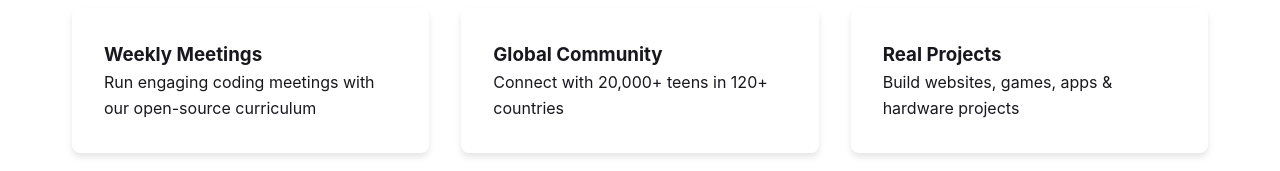
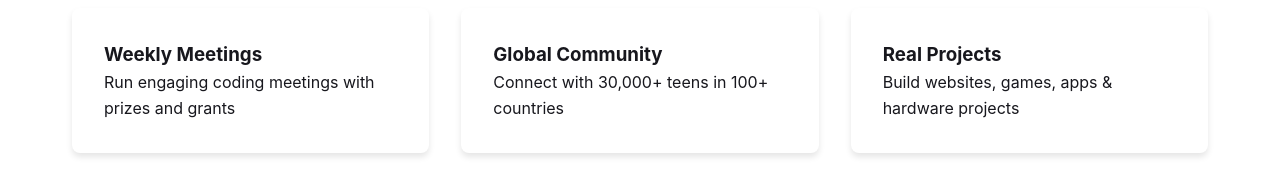
Before and after one commit to PianoMan0/hackclub-site, a plain HTML site: page index.html in a window 1280 px wide. Shown: the part 687-858 px from the top of the page. Drawn offline with Linux system fonts and the light colour scheme.

Commit message:
Update index.html

```diff
--- a/index.html
+++ b/index.html
@@ -53,11 +53,11 @@
         <div class="features-grid">
           <div class="feature-card">
             <h3>Weekly Meetings</h3>
-            <p>Run engaging coding meetings with our open-source curriculum</p>
+            <p>Run engaging coding meetings with prizes and grants</p>
           </div>
           <div class="feature-card">
             <h3>Global Community</h3>
-            <p>Connect with 20,000+ teens in 120+ countries</p>
+            <p>Connect with 30,000+ teens in 100+ countries</p>
           </div>
           <div class="feature-card">
             <h3>Real Projects</h3>
```
